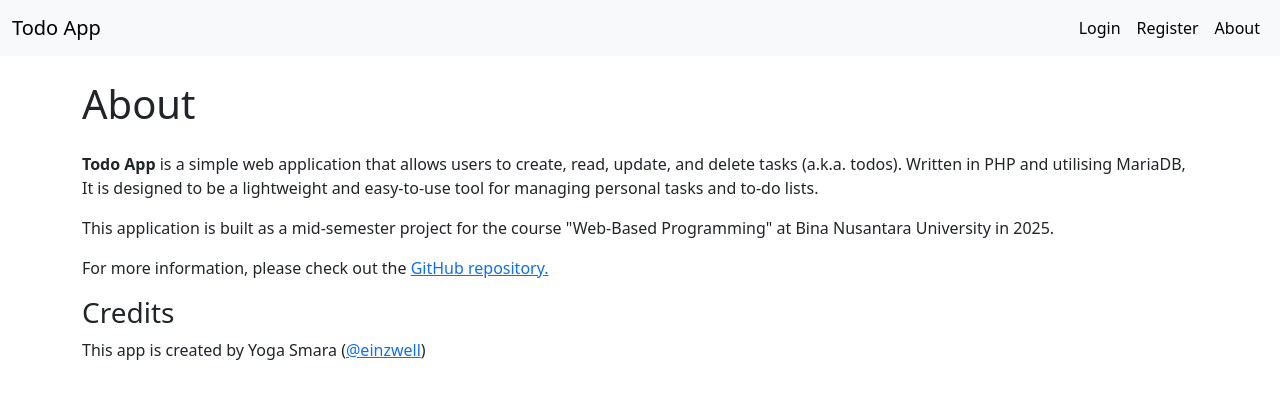
After one commit to einzwell/todo-php, a PHP site: page /about.php in a window 1280 px wide. The commit adds this page. Shown: the top 399 px of the page. Run offline with PHP 8.4, Linux system fonts and the light colour scheme.

Commit message:
Add about page

```diff
--- /dev/null
+++ b/public/about.php
@@ -0,0 +1,53 @@
+<?php
+
+session_start();
+require_once(__DIR__ . '/../src/helper.php');
+require_once(__DIR__ . '/../src/auth.php');
+
+?>
+
+<!DOCTYPE html>
+<html lang="en">
+
+<head>
+    <meta charset="UTF-8">
+    <meta name="viewport" content="width=device-width, initial-scale=1.0">
+    <title>About - Todo App</title>
+    <link href="https://cdn.jsdelivr.net/npm/bootstrap@5.3.3/dist/css/bootstrap.min.css" rel="stylesheet" integrity="sha384-QWTKZyjpPEjISv5WaRU9OFeRpok6YctnYmDr5pNlyT2bRjXh0JMhjY6hW+ALEwIH" crossorigin="anonymous">
+    <script src="https://cdn.jsdelivr.net/npm/bootstrap@5.3.3/dist/js/bootstrap.bundle.min.js" integrity="sha384-YvpcrYf0tY3lHB60NNkmXc5s9fDVZLESaAA55NDzOxhy9GkcIdslK1eN7N6jIeHz" crossorigin="anonymous"></script>
+</head>
+
+<body>
+<?php require_once(__DIR__ . '/partials/navbar.php'); ?>
+
+<div class="container">
+    <div class="row mb-3 mt-4">
+        <div class="col-md-12">
+            <div class="d-flex justify-content-between align-items-center">
+                <h1 class="me-2">About</h1>
+            </div>
+        </div>
+    </div>
+
+    <div>
+        <p>
+            <b>Todo App</b> is a simple web application that allows users to create, read, update, and delete tasks (a.k.a. todos).
+            Written in PHP and utilising MariaDB, It is designed to be a lightweight and easy-to-use tool for managing personal tasks and to-do lists.
+        </p>
+
+        <p>
+            This application is built as a mid-semester project for the course "Web-Based Programming" at Bina Nusantara University
+            in 2025.
+        </p>
+
+        <p>
+            For more information, please check out the <a href="https://github.com/einzwell/todo.php">GitHub repository.</a>
+        </p>
+
+        <h3>Credits</h3>
+        <p>
+            This app is created by Yoga Smara (<a href="https://einzwell.dev">@einzwell</a>)
+    </div>
+</div>
+
+</body>
--- a/public/partials/navbar.php
+++ b/public/partials/navbar.php
@@ -11,6 +11,9 @@ function navbar(bool $logged_in = false): string {
                 </li>
                 <li class="nav-item">
                     <a class="nav-link active" href="account.php">Account</a>
+                </li>
+                <li class="nav-item">
+                    <a class="nav-link active" href="about.php">About</a>
                 </li>
                 <li class="nav-item ms-2" style="text-align: right">
                     <form action="index.php" method="POST">
@@ -27,6 +30,9 @@ function navbar(bool $logged_in = false): string {
                 </li>
                 <li class="nav-item">
                     <a class="nav-link active" href="register.php">Register</a>
+                </li>
+                <li class="nav-item">
+                    <a class="nav-link active" href="about.php">About</a>
                 </li>
             </ul>
         HTML;
```
